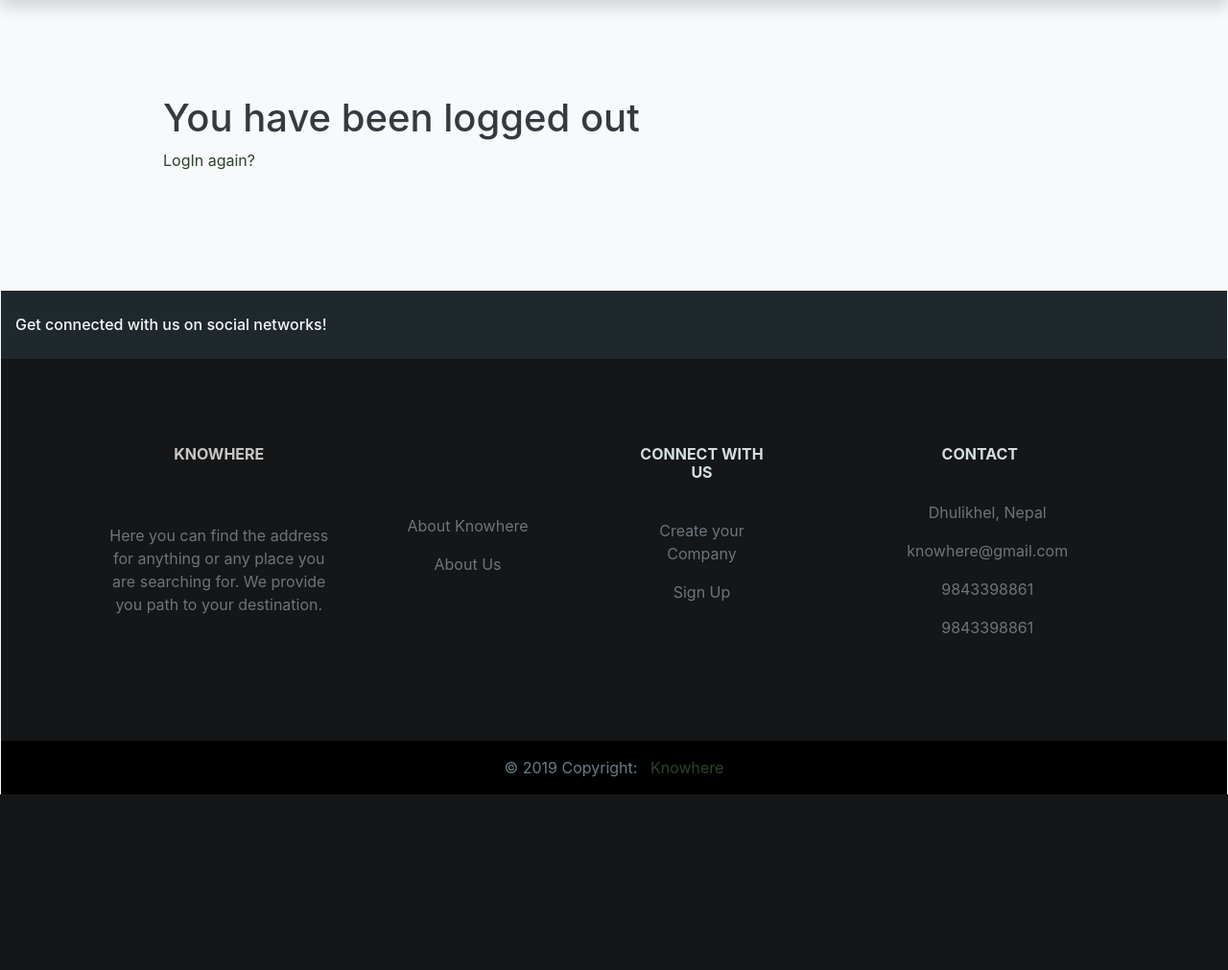
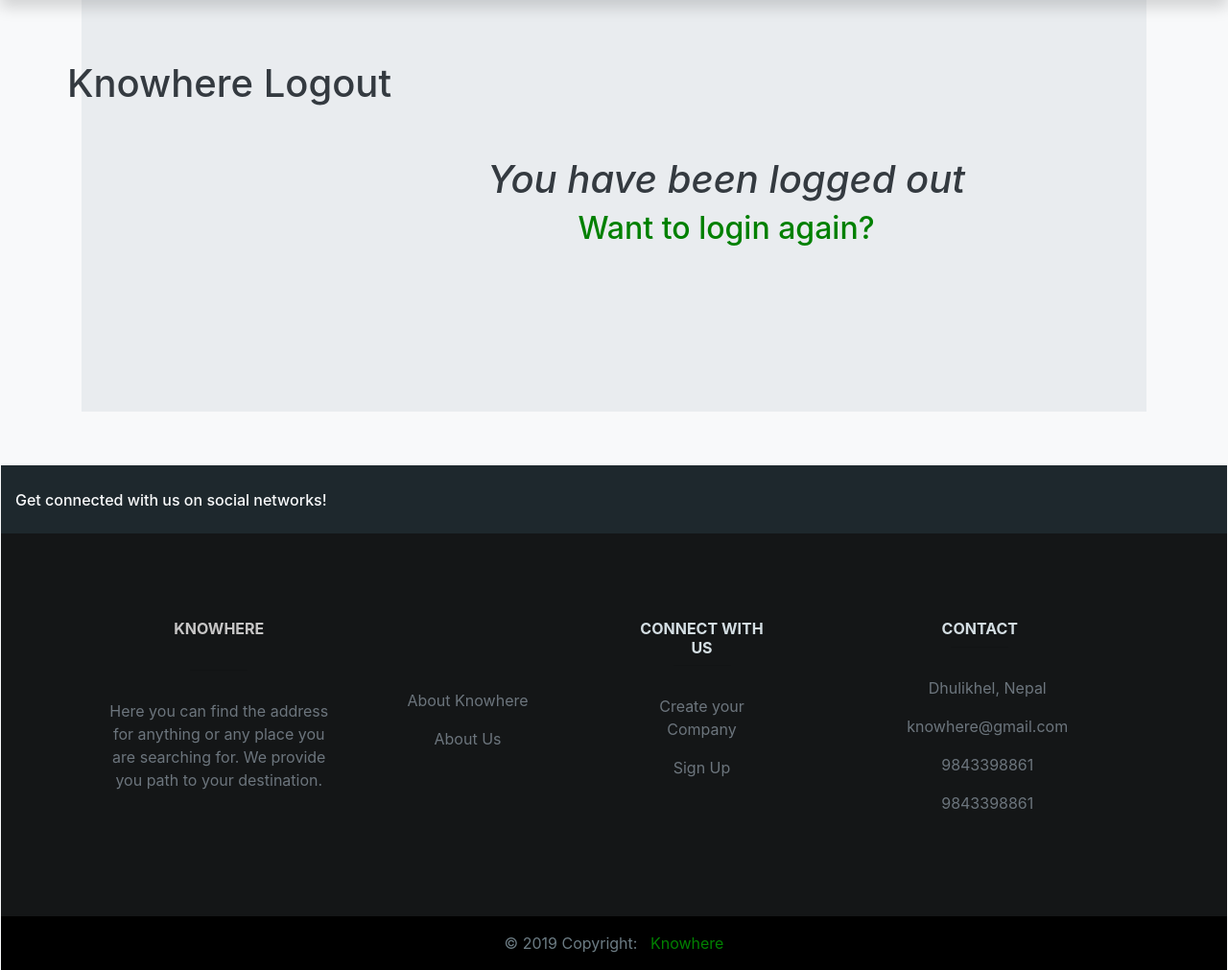
Before and after one commit to joyboy420/Knowhere, a Django app: page /users/logout/ in a window 1280 px wide. Shown: the part 72-1083 px from the top of the page at 96% size. Before the commit the page ends 900 px from the top, so only its background shows below. Run offline with Django 3.2, Linux system fonts and the light colour scheme; some libraries are stand-ins or nearby versions.

Commit message:
just to pull

```diff
--- a/blog/templates/blog/home.html
+++ b/blog/templates/blog/home.html
@@ -26,7 +26,7 @@
 
       {% for post in posts %}
           <article class="media content-section">
-            <img class="rounded-circle article-img" src="{{post.image.url}}">
+            <img  src="{{post.image.url}}">
             <div class="media-body">
               <div class="article-metadata">
                 <a class="mr-2" href="{% url 'user-posts' post.author.username %}">{{ post.author }}</a>
--- a/categories/templates/categories/base.html
+++ b/categories/templates/categories/base.html
@@ -55,6 +55,7 @@
 				</div>
 				<div class="column">
 					<a href = "{% url 'logout' %}"><button class="btn btn-danger"> Log Out  </button></a>
+
 				</div>
 			</div>
 
--- a/users/templates/users/logout.html
+++ b/users/templates/users/logout.html
@@ -1,16 +1,30 @@
 {% extends 'categories/base.html' %}
 {% block content %}
-<style type="text/css">
+  <style>
       a{
-            color: #2B432E;
+          color: green;
       }
       a:hover{
-            color: #586C5B;
+          color: blue;
       }
-
   </style>
+  <section id="cover">
+    <div id="cover-caption">
+      <div id="container" class="container">
+        <div class="jumbotron jumbotron-fluid">
+          <div class="row">
+              <!-- if you want to remove the gray color then remove this jumbotron line below -->
+            <h1 class="display-5">Knowhere Logout</h1>
+            <div class="info-form">
               <div class="container" style="padding:100px;">
-	<h1>You have been logged out</h1>
-	<a href = "{% url 'login' %}">LogIn again?</a>
+                <h1><i>You have been logged out</i></h1>
+                <h2><center><a href = "{% url 'login' %}">Want to login again?</a></center></h2>
               </div>
+            </div>
+            <br>
+          </div>
+        </div>
+      </div>
+    </div>
+  </section>
 {% endblock %}
--- a/users/templates/users/register.html
+++ b/users/templates/users/register.html
@@ -15,7 +15,6 @@
                 <div class="jumbotron jumbotron-fluid">
                     <div class="row">
                         <div class="col-sm-4 offset-sm-4 text-center">
-                        <!-- if you want to remove the gray color then remove this jumbotron line below -->
                             <h1 class="display-4">Knowhere Login</h1>
                             <div class="info-form">
                                 <form method = "POST">
@@ -23,11 +22,10 @@
                                     {{form|crispy}}
                                     <button type ="submit" class="btn btn-info"> Sign Up </button>
                                 </form>
-                                </div>
                                 <br>
-                                <a href = "{% url 'login' %}" style="padding-left: 200px;">Already have an account?</a>
+                                <b><a href = "{% url 'login' %}" >Already have an account?</a></b>
                             </div>
-                            <br>
+                        </div>
                         </div>
                     </div>
                 </div>
```
Also changed, not shown: categories/templates/categories/company_list.html (+3 -8 lines), templates/registration/password_change_done.html (+15 -3 lines), templates/registration/password_change_form.html (+26 -1 lines), users/templates/users/profile.html (+9 -9 lines). Lines whose indentation alone changed are shown as unchanged.
